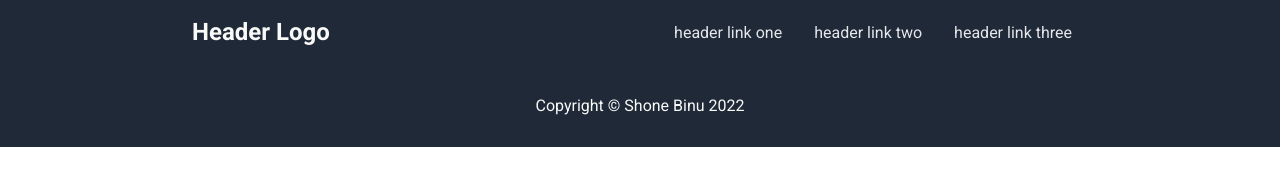
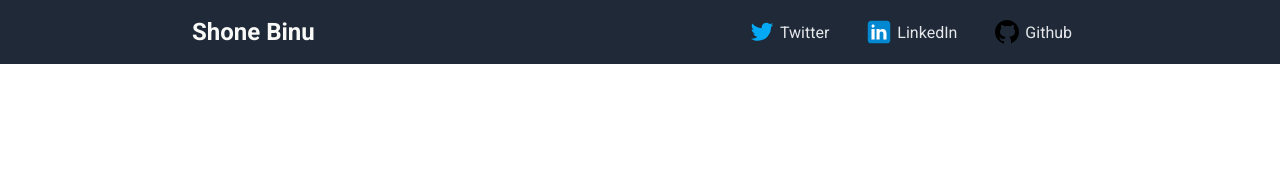
Before and after one commit to shonebinu/odin-landingpage, a plain HTML site: page index.html in a window 1280 px wide. Drawn offline with Linux system fonts and the light colour scheme.

Commit message:
Added logos and links

```diff
--- a/index.html
+++ b/index.html
@@ -13,19 +13,25 @@
 </head>
 
 <body>
+    <!-- HEADER  -->
+
     <header>
-        <div class="headerlogo">Header Logo</div>
+        <div class="headerlogo">Shone Binu</div>
         <div class="headerlinks">
-            <div>header link one</div>
-            <div>header link two</div>
-            <div>header link three</div>
+            <a href="https://github.com/shonebinu" target="_blank"> <img src="images/icons8-twitter.svg"
+                    alt="Twitter_Logo"> Twitter</a>
+            <a href="https://www.linkedin.com/in/shone-binu" target="_blank"> <img src="images/icons8-linkedin.svg"
+                    alt="Linkdein_Logo"> LinkedIn</a>
+            <a href="https://twitter.com/ShoneBinu" target="_blank"> <img src="images/icons8-github.svg"
+                    alt="Github_Logo"> Github</a>
         </div>
     </header>
 
+    <!--  -->
 
-    <footer>
-        <div>Copyright © Shone Binu 2022</div>
-    </footer>
+
+
+
 </body>
 
 </html>
--- a/style.css
+++ b/style.css
@@ -9,6 +9,7 @@ body {
     flex-direction: column;
 }
 
+/* Header */
 header {
     background-color: #1f2937;
     display: flex;
@@ -26,18 +27,20 @@ header {
 
 .headerlinks {
     display: flex;
+    justify-content: center;
+    align-items: center;
 }
 
-.headerlinks > div {
+.headerlinks > a {
     margin: 1rem;
     color: #e5e7eb;
+    display: flex;
+    align-items: center;
+    text-decoration: none;
 }
 
-footer {
-    display: flex;
-    justify-content: center;
-    align-items: center;
-    padding: 2rem;
-    background-color: #1f2937;
-    color: #f9faf8;
+.headerlinks > a > img {
+    height: 30px;
+    width: auto;
+    padding: 3px;
 }
```
Also changed, not shown: images/icons8-github.svg (added), images/icons8-linkedin.svg (added), images/icons8-twitter.svg (added).
